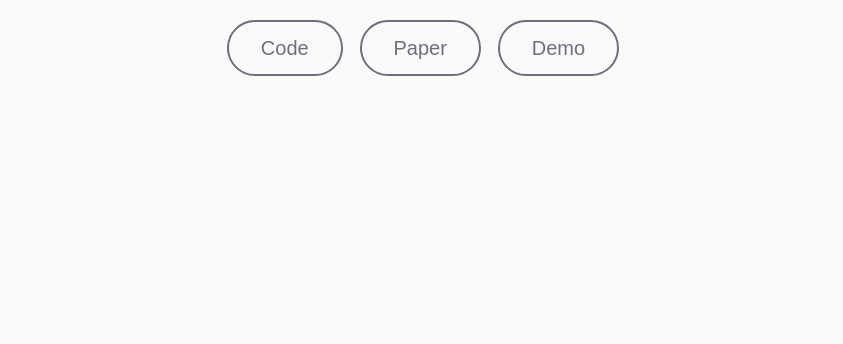
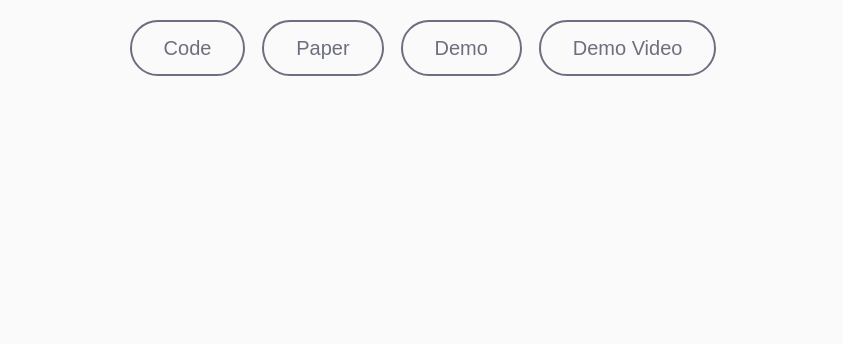
Before and after one commit to apperception-db/apperception-db.github.io, a plain HTML site: page index.html in a window 1280 px wide. Shown: the part 456-800 px from the top of the page, without its empty margins (217-1060 px from the left). Drawn offline with Linux system fonts and the light colour scheme.

Commit message:
Put demo video link to the org page

```diff
--- a/index.html
+++ b/index.html
@@ -22,6 +22,7 @@
 			<a href="https://github.com/apperception-db"><button class="btn btn-gray">Code</button></a>
 			<a href="http://vldb.org/pvldb/vol14/p2767-lin.pdf"><button class="btn btn-gray">Paper</button></a>
 			<a href="https://apperception.cs.berkeley.edu/"><button class="btn btn-gray">Demo</button></a>
+			<a href="https://youtu.be/uEYHdE4TSCc/"><button class="btn btn-gray">Demo Video</button></a>
 		</section>
 	</main>
 </body>
```
